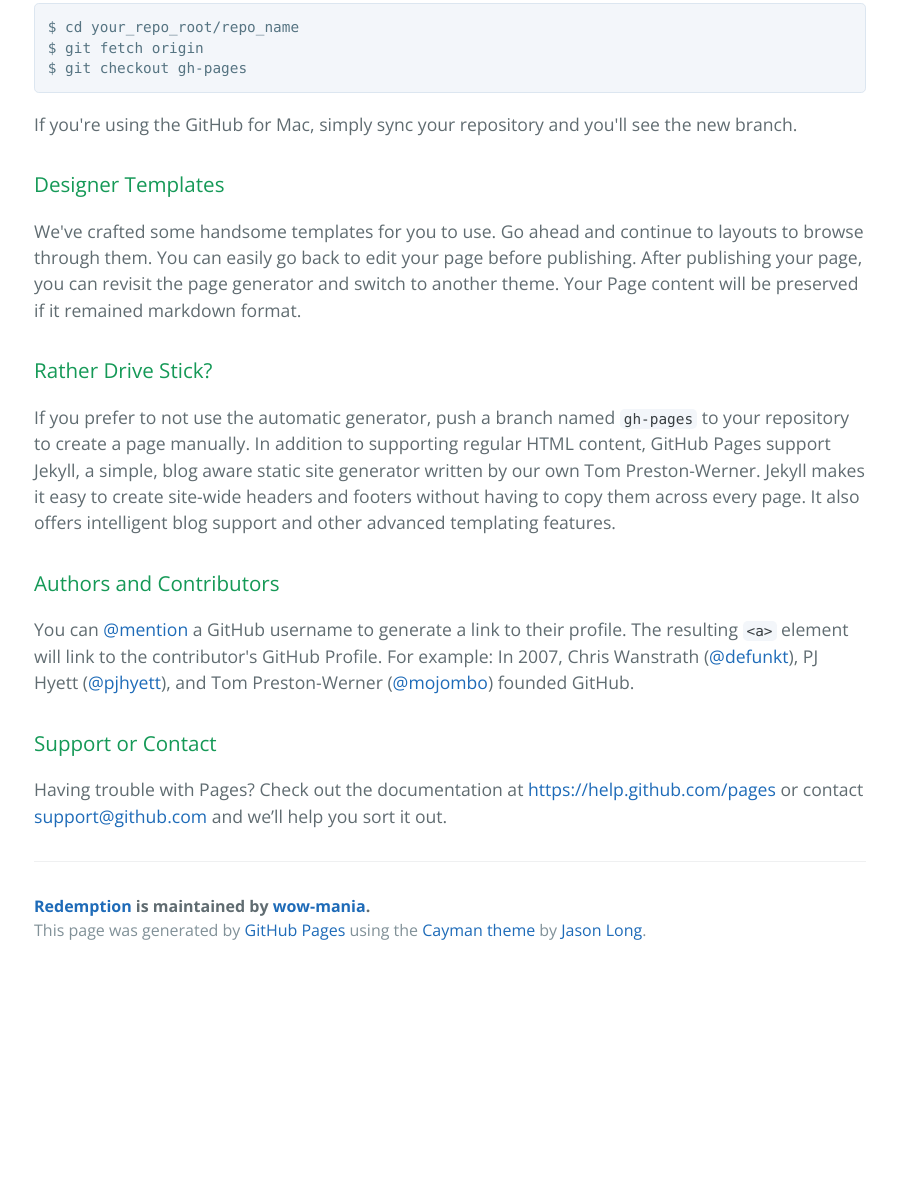
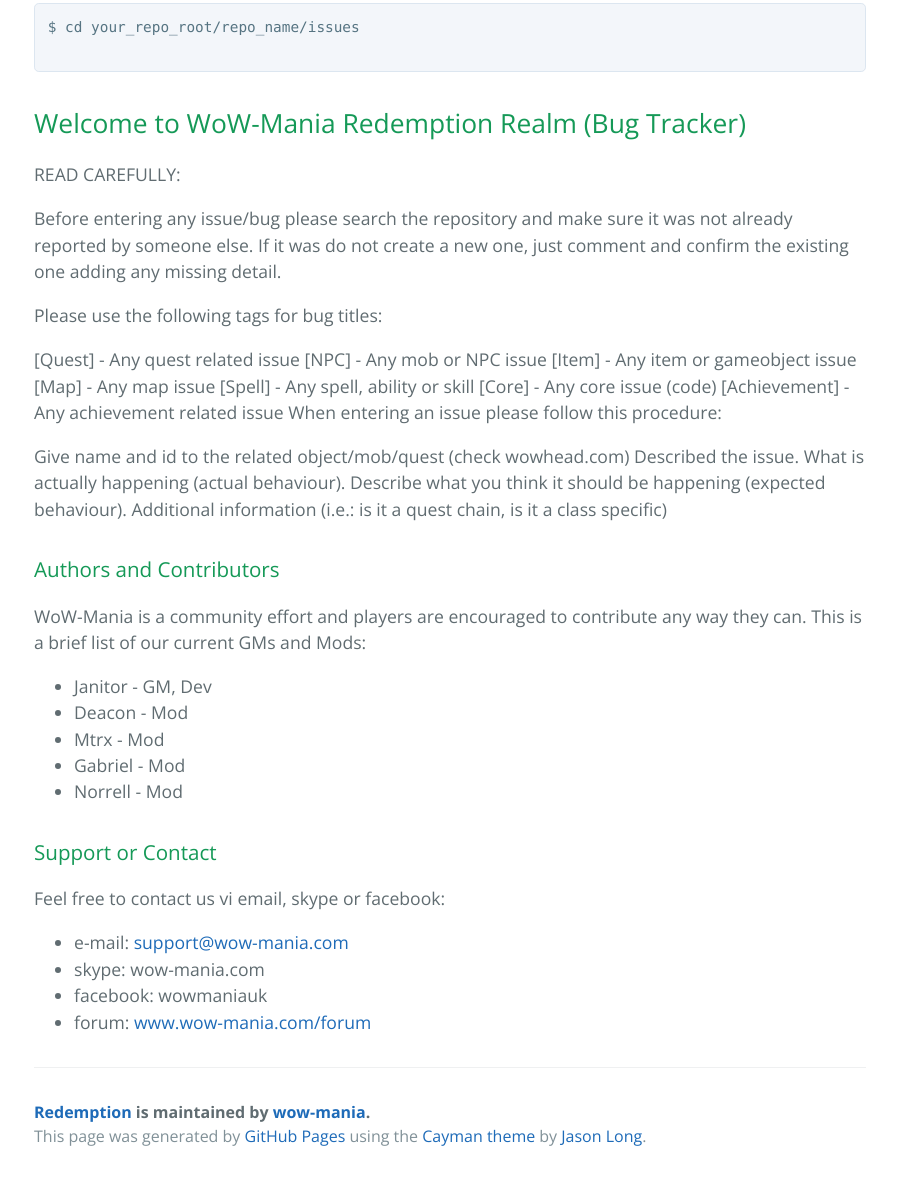
Before and after one commit to xXDzepniXx/Redemption, a plain HTML site: page index.html in a window 1280 px wide. Shown: the part 557-1737 px from the top of the page, without its empty margins (190-1087 px from the left). Before the commit the page ends 1531 px from the top, so only its background shows below. Drawn offline with nearby package versions, Linux system fonts and the light colour scheme.

```diff
--- a/index.html
+++ b/index.html
@@ -20,36 +20,63 @@
 
     <section class="main-content">
       <h3>
-<a id="welcome-to-github-pages" class="anchor" href="#welcome-to-github-pages" aria-hidden="true"><span class="octicon octicon-link"></span></a>Welcome to GitHub Pages.</h3>
+<a id="welcome-to-wow-mania-github---bug-tracker" class="anchor" href="#welcome-to-wow-mania-github---bug-tracker" aria-hidden="true"><span class="octicon octicon-link"></span></a>Welcome to WoW-Mania GitHub - Bug Tracker</h3>
 
 <p>This automatic page generator is the easiest way to create beautiful pages for all of your projects. Author your page content here using GitHub Flavored Markdown, select a template crafted by a designer, and publish. After your page is generated, you can check out the new branch:</p>
 
-<pre><code>$ cd your_repo_root/repo_name
-$ git fetch origin
-$ git checkout gh-pages
+<pre><code>$ cd your_repo_root/repo_name/issues
+
 </code></pre>
 
-<p>If you're using the GitHub for Mac, simply sync your repository and you'll see the new branch.</p>
+<h2>
+<a id="welcome-to-wow-mania-redemption-realm-bug-tracker" class="anchor" href="#welcome-to-wow-mania-redemption-realm-bug-tracker" aria-hidden="true"><span class="octicon octicon-link"></span></a>Welcome to WoW-Mania Redemption Realm (Bug Tracker)</h2>
 
-<h3>
-<a id="designer-templates" class="anchor" href="#designer-templates" aria-hidden="true"><span class="octicon octicon-link"></span></a>Designer Templates</h3>
+<p>READ CAREFULLY:</p>
 
-<p>We've crafted some handsome templates for you to use. Go ahead and continue to layouts to browse through them. You can easily go back to edit your page before publishing. After publishing your page, you can revisit the page generator and switch to another theme. Your Page content will be preserved if it remained markdown format.</p>
+<p>Before entering any issue/bug please search the repository and make sure it was not already reported by someone else. If it was do not create a new one, just comment and confirm the existing one adding any missing detail.</p>
 
-<h3>
-<a id="rather-drive-stick" class="anchor" href="#rather-drive-stick" aria-hidden="true"><span class="octicon octicon-link"></span></a>Rather Drive Stick?</h3>
+<p>Please use the following tags for bug titles:</p>
 
-<p>If you prefer to not use the automatic generator, push a branch named <code>gh-pages</code> to your repository to create a page manually. In addition to supporting regular HTML content, GitHub Pages support Jekyll, a simple, blog aware static site generator written by our own Tom Preston-Werner. Jekyll makes it easy to create site-wide headers and footers without having to copy them across every page. It also offers intelligent blog support and other advanced templating features.</p>
+<p>[Quest] - Any quest related issue
+[NPC] - Any mob or NPC issue
+[Item] - Any item or gameobject issue
+[Map] - Any map issue
+[Spell] - Any spell, ability or skill
+[Core] - Any core issue (code)
+[Achievement] - Any achievement related issue
+When entering an issue please follow this procedure:</p>
+
+<p>Give name and id to the related object/mob/quest (check wowhead.com)
+Described the issue. What is actually happening (actual behaviour).
+Describe what you think it should be happening (expected behaviour).
+Additional information (i.e.: is it a quest chain, is it a class specific)</p>
 
 <h3>
 <a id="authors-and-contributors" class="anchor" href="#authors-and-contributors" aria-hidden="true"><span class="octicon octicon-link"></span></a>Authors and Contributors</h3>
 
-<p>You can <a href="https://github.com/blog/821" class="user-mention">@mention</a> a GitHub username to generate a link to their profile. The resulting <code>&lt;a&gt;</code> element will link to the contributor's GitHub Profile. For example: In 2007, Chris Wanstrath (<a href="https://github.com/defunkt" class="user-mention">@defunkt</a>), PJ Hyett (<a href="https://github.com/pjhyett" class="user-mention">@pjhyett</a>), and Tom Preston-Werner (<a href="https://github.com/mojombo" class="user-mention">@mojombo</a>) founded GitHub.</p>
+<p>WoW-Mania is a community effort and players are encouraged to contribute any way they can. This is a brief list of our current GMs and Mods:</p>
+
+<ul>
+<li>Janitor - GM, Dev</li>
+<li>Deacon - Mod</li>
+<li>Mtrx - Mod</li>
+<li>Gabriel - Mod</li>
+<li>Norrell - Mod</li>
+</ul>
 
 <h3>
 <a id="support-or-contact" class="anchor" href="#support-or-contact" aria-hidden="true"><span class="octicon octicon-link"></span></a>Support or Contact</h3>
 
-<p>Having trouble with Pages? Check out the documentation at <a href="https://help.github.com/pages">https://help.github.com/pages</a> or contact <a href="mailto:support@github.com">support@github.com</a> and we’ll help you sort it out.</p>
+<p>Feel free to contact us vi email, skype or facebook:</p>
+
+<ul>
+<li>e-mail: <a href="mailto:support@wow-mania.com">support@wow-mania.com</a>
+</li>
+<li>skype: wow-mania.com</li>
+<li>facebook: wowmaniauk</li>
+<li>forum: <a href="http://www.wow-mania.com/forum">www.wow-mania.com/forum</a>
+</li>
+</ul>
 
       <footer class="site-footer">
         <span class="site-footer-owner"><a href="https://github.com/wow-mania/Redemption">Redemption</a> is maintained by <a href="https://github.com/wow-mania">wow-mania</a>.</span>
```
Also changed, not shown: params.json (+1 -1 lines).
